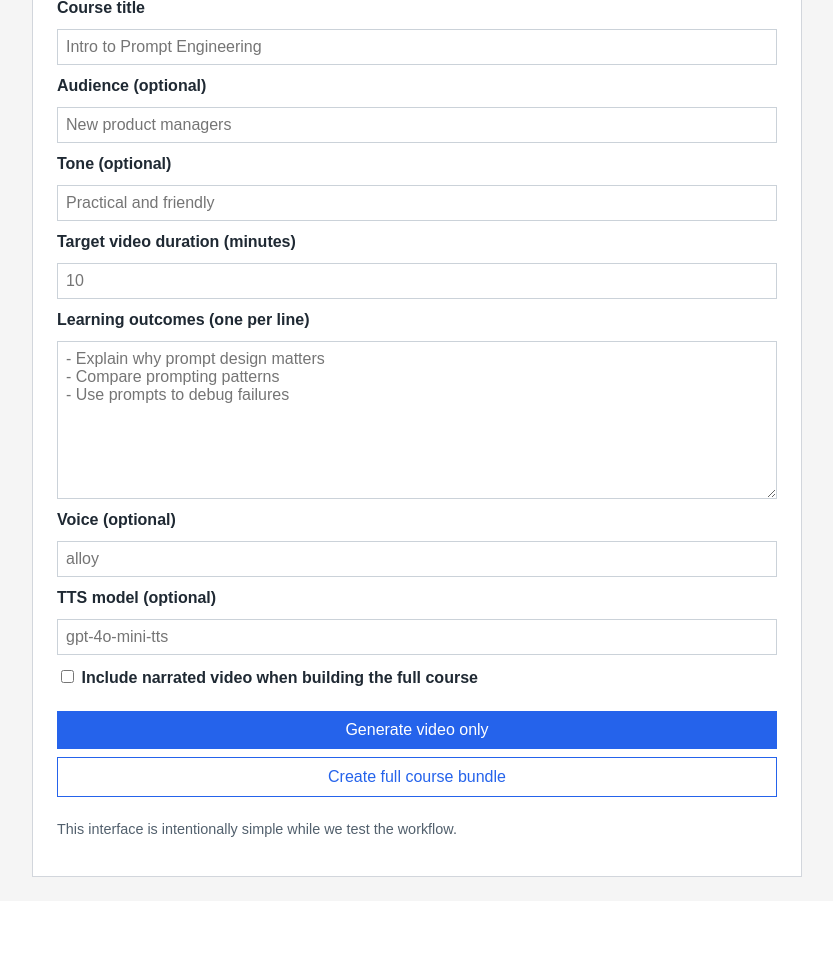
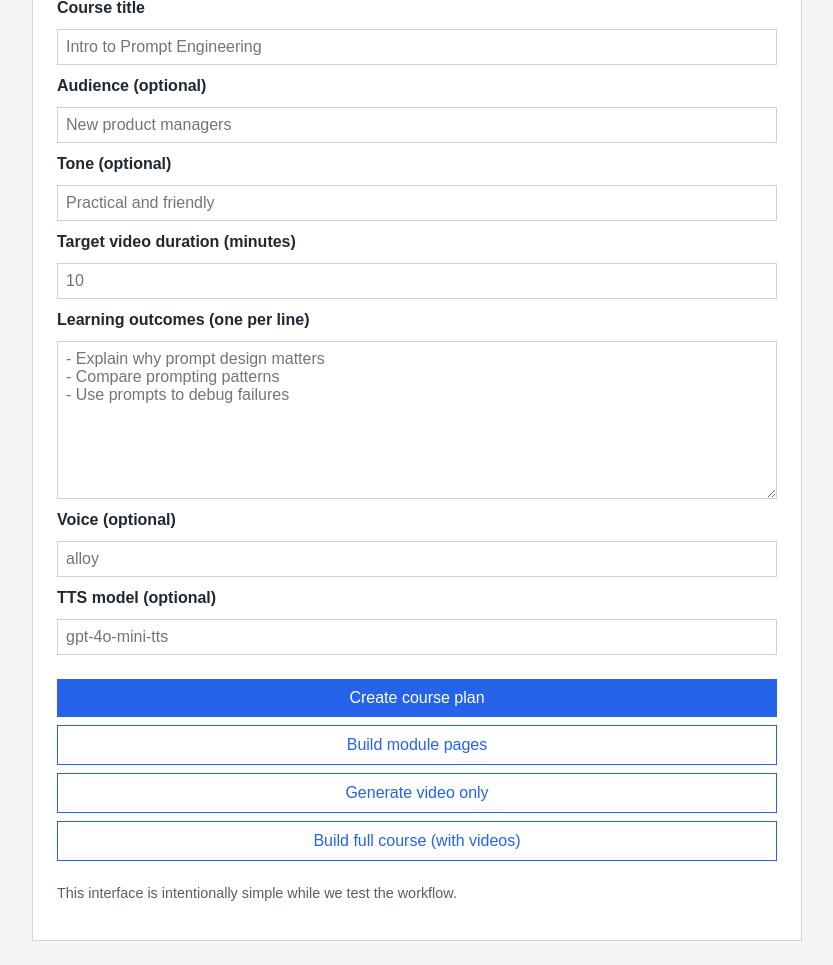
Before and after one commit to KorkmazPolat/AutoGenCourseProject, a FastAPI app: page / in a window 1280 px wide. Shown: the part 142-1107 px from the top of the page, without its empty margins (223-1056 px from the left). Before the commit the page ends 1019 px from the top, so only its background shows below. Run offline with FastAPI, Linux system fonts and the light colour scheme; some libraries are stand-ins or nearby versions.

Commit message:
Full Course Layout

```diff
--- a/course_material_service/main.py
+++ b/course_material_service/main.py
@@ -29,6 +29,12 @@ class GenerationRequest(BaseModel):
     tone: Optional[str] = Field(None, description="Preferred tone of voice.")
     duration_minutes: Optional[int] = Field(None, gt=0, description="Target duration in minutes for the video lesson.")
     project_duration: Optional[str] = Field(None, description="Expected effort for the project assignment.")
+    module_number: Optional[int] = Field(None, description="Module sequence number when generating per-module assets.")
+    module_title: Optional[str] = Field(None, description="Module-specific title when generating per-module assets.")
+    module_summary: Optional[str] = Field(None, description="Short description for the module focus.")
+    module_topics: Optional[List[str]] = Field(
+        None, description="Key topics or themes covered inside this module."
+    )
     model: Optional[str] = Field(
         None,
         description="Optional OpenAI model override (defaults to gpt-4o-mini).",
@@ -138,6 +144,18 @@ def _load_prompt_definitions() -> Dict[str, PromptDefinition]:
 PROMPT_DEFINITIONS = _load_prompt_definitions()
 
 load_dotenv(dotenv_path=".env", override=True)
+
+
+def _parse_learning_outcomes(raw_text: str) -> List[str]:
+    """Split the textarea input into clean outcome lines."""
+    outcomes = [
+        line.lstrip("-• ").strip()
+        for line in (raw_text or "").splitlines()
+        if line.strip()
+    ]
+    if not outcomes:
+        raise HTTPException(status_code=400, detail="At least one learning outcome is required.")
+    return outcomes
 
 
 @lru_cache(maxsize=1)
@@ -400,13 +418,7 @@ def create_course_video(
     voice: Optional[str] = Form(None),
     tts_model: Optional[str] = Form(None),
 ) -> HTMLResponse:
-    outcomes = [
-        line.lstrip("-• ").strip()
-        for line in learning_outcomes.splitlines()
-        if line.strip()
-    ]
-    if not outcomes:
-        raise HTTPException(status_code=400, detail="At least one learning outcome is required.")
+    outcomes = _parse_learning_outcomes(learning_outcomes)
 
     payload = GenerationRequest(
         course_title=course_title,
@@ -449,25 +461,62 @@ def create_course_video(
     )
 
 
-@app.post("/create-course-package", response_class=HTMLResponse, tags=["web"])
-def create_course_package(
+@app.post("/create-course-plan", response_class=HTMLResponse, tags=["web"])
+def create_course_plan(
     request: Request,
     course_title: str = Form(...),
     learning_outcomes: str = Form(...),
     audience: Optional[str] = Form(None),
     tone: Optional[str] = Form(None),
     duration_minutes: Optional[int] = Form(None),
+    voice: Optional[str] = Form(None),  # unused but accepted so the form can submit same fields
+    tts_model: Optional[str] = Form(None),  # unused but accepted so the form can submit same fields
+) -> HTMLResponse:
+    outcomes = _parse_learning_outcomes(learning_outcomes)
+    payload = GenerationRequest(
+        course_title=course_title,
+        learning_outcomes=outcomes,
+        audience=audience,
+        tone=tone,
+        duration_minutes=duration_minutes,
+    )
+
+    blueprint_result = _generate_material_payload(
+        "course_blueprint",
+        payload,
+        preview=False,
+        create_video=False,
+    )
+    blueprint_content = blueprint_result.get("content", {})
+
+    return templates.TemplateResponse(
+        "course_plan.html",
+        {
+            "request": request,
+            "course_title": course_title,
+            "audience": audience,
+            "tone": tone,
+            "duration_minutes": duration_minutes,
+            "learning_outcomes": outcomes,
+            "learning_outcomes_text": learning_outcomes,
+            "blueprint": blueprint_content,
+        },
+    )
+
+
+@app.post("/create-course-pages", response_class=HTMLResponse, tags=["web"])
+def create_course_pages(
+    request: Request,
+    course_title: str = Form(...),
+    learning_outcomes: str = Form(...),
+    audience: Optional[str] = Form(None),
+    tone: Optional[str] = Form(None),
+    duration_minutes: Optional[int] = Form(None),
+    blueprint_json: Optional[str] = Form(None),
     voice: Optional[str] = Form(None),
     tts_model: Optional[str] = Form(None),
-    include_video: Optional[str] = Form(None),
 ) -> HTMLResponse:
-    outcomes = [
-        line.lstrip("-• ").strip()
-        for line in learning_outcomes.splitlines()
-        if line.strip()
-    ]
-    if not outcomes:
-        raise HTTPException(status_code=400, detail="At least one learning outcome is required.")
+    outcomes = _parse_learning_outcomes(learning_outcomes)
 
     payload = GenerationRequest(
         course_title=course_title,
@@ -477,41 +526,68 @@ def create_course_package(
         duration_minutes=duration_minutes,
     )
 
-    should_create_video = include_video is not None
+    blueprint_content: Dict[str, Any]
+    if blueprint_json:
+        try:
+            blueprint_content = json.loads(blueprint_json)
+        except json.JSONDecodeError as exc:
+            raise HTTPException(status_code=400, detail=f"Invalid blueprint data: {exc}") from exc
+    else:
+        blueprint_result = _generate_material_payload(
+            "course_blueprint",
+            payload,
+            preview=False,
+            create_video=False,
+        )
+        blueprint_content = blueprint_result.get("content", {})
 
-    package = generate_all_materials(
-        payload=payload,
-        preview=False,
-        create_video=should_create_video,
-        voice=voice,
-        tts_model=tts_model,
-    )
+    modules = blueprint_content.get("modules") or []
+    module_assets: List[Dict[str, Any]] = []
 
-    materials = package.get("materials", {})
-    video_material = materials.get(VIDEO_PROMPT_ID, {})
-    video_path = video_material.get("video_file")
-    video_url = ""
-    if video_path:
-        path_obj = Path(video_path)
-        video_url = f"/videos/{path_obj.name}"
+    for module in modules:
+        module_number = module.get("number")
+        module_title = module.get("title") or f"Module {module_number}"
+        module_outcomes = module.get("outcomes") or outcomes
+        module_payload = GenerationRequest(
+            course_title=f"{course_title} - Module {module_number}: {module_title}",
+            learning_outcomes=module_outcomes,
+            audience=audience,
+            tone=tone,
+            duration_minutes=duration_minutes,
+            module_number=module_number,
+            module_title=module_title,
+            module_summary=module.get("summary"),
+            module_topics=module.get("key_topics"),
+        )
+
+        assets_for_module: Dict[str, Any] = {}
+        for prompt_id in ("video_script", "reading_material", "quiz_questions"):
+            assets_for_module[prompt_id] = _generate_material_payload(
+                prompt_id,
+                module_payload,
+                preview=False,
+                create_video=False,
+                voice=voice,
+                tts_model=tts_model,
+            )
+        module_assets.append(
+            {
+                "info": module,
+                "assets": assets_for_module,
+            }
+        )
 
     return templates.TemplateResponse(
-        "course_package.html",
+        "course_pages.html",
         {
             "request": request,
             "course_title": course_title,
             "audience": audience,
             "tone": tone,
             "duration_minutes": duration_minutes,
-            "package": package,
-            "materials": materials,
-            "blueprint": materials.get("course_blueprint", {}).get("content"),
-            "video_material": video_material,
             "learning_outcomes": outcomes,
-            "video_url": video_url,
-            "voice": voice or "alloy",
-            "model": video_material.get("model"),
-            "video_file": Path(video_path).name if video_path else None,
+            "blueprint": blueprint_content,
+            "modules_output": module_assets,
         },
     )
 
@@ -523,3 +599,115 @@ def serve_video(filename: str) -> FileResponse:
     if not file_path.exists():
         raise HTTPException(status_code=404, detail="Video not found.")
     return FileResponse(file_path, media_type="video/mp4")
+
+
+@app.post("/create-full-course", response_class=HTMLResponse, tags=["web"])
+def create_full_course(
+    request: Request,
+    course_title: str = Form(...),
+    learning_outcomes: str = Form(...),
+    audience: Optional[str] = Form(None),
+    tone: Optional[str] = Form(None),
+    duration_minutes: Optional[int] = Form(None),
+    voice: Optional[str] = Form(None),
+    tts_model: Optional[str] = Form(None),
+) -> HTMLResponse:
+    """Build a complete course: blueprint + per-module videos, readings, and quizzes."""
+    outcomes = _parse_learning_outcomes(learning_outcomes)
+
+    payload = GenerationRequest(
+        course_title=course_title,
+        learning_outcomes=outcomes,
+        audience=audience,
+        tone=tone,
+        duration_minutes=duration_minutes,
+    )
+
+    # 1) Generate blueprint
+    blueprint_result = _generate_material_payload(
+        "course_blueprint",
+        payload,
+        preview=False,
+        create_video=False,
+    )
+    blueprint_content = blueprint_result.get("content", {})
+
+    # 2) For each module, generate assets and render a video
+    modules = blueprint_content.get("modules") or []
+    module_assets: List[Dict[str, Any]] = []
+
+    for module in modules:
+        module_number = module.get("number")
+        module_title = module.get("title") or f"Module {module_number}"
+        module_outcomes = module.get("outcomes") or outcomes
+        module_payload = GenerationRequest(
+            course_title=f"{course_title} - Module {module_number}: {module_title}",
+            learning_outcomes=module_outcomes,
+            audience=audience,
+            tone=tone,
+            duration_minutes=duration_minutes,
+            module_number=module_number,
+            module_title=module_title,
+            module_summary=module.get("summary"),
+            module_topics=module.get("key_topics"),
+        )
+
+        assets_for_module: Dict[str, Any] = {}
+
+        # Generate and render video for this module
+        video_result = _generate_material_payload(
+            "video_script",
+            module_payload,
+            preview=False,
+            create_video=True,
+            voice=voice,
+            tts_model=tts_model,
+        )
+        video_file = video_result.get("video_file")
+        video_url = ""
+        if video_file:
+            video_url = f"/videos/{Path(video_file).name}"
+        video_result["video_url"] = video_url
+        assets_for_module["video_script"] = video_result
+
+        # Reading material
+        assets_for_module["reading_material"] = _generate_material_payload(
+            "reading_material",
+            module_payload,
+            preview=False,
+            create_video=False,
+            voice=voice,
+            tts_model=tts_model,
+        )
+
+        # Quiz questions
+        assets_for_module["quiz_questions"] = _generate_material_payload(
+            "quiz_questions",
+            module_payload,
+            preview=False,
+            create_video=False,
+            voice=voice,
+            tts_model=tts_model,
+        )
+
+        module_assets.append(
+            {
+                "info": module,
+                "assets": assets_for_module,
+            }
+        )
+
+    return templates.TemplateResponse(
+        "full_course.html",
+        {
+            "request": request,
+            "course_title": course_title,
+            "audience": audience,
+            "tone": tone,
+            "duration_minutes": duration_minutes,
+            "learning_outcomes": outcomes,
+            "blueprint": blueprint_content,
+            "modules_output": module_assets,
+            "voice": voice or "alloy",
+        },
+    )
--- a/course_material_service/templates/index.html
+++ b/course_material_service/templates/index.html
@@ -73,7 +73,7 @@
       <h1>Course Builder (very early draft)</h1>
       <p>Enter a working title and a few learning outcomes. We'll sketch the rest for you.</p>
 
-      <form method="post" action="/create-course-video">
+      <form method="post" action="/create-course-plan">
         <label for="course_title">Course title</label>
         <input id="course_title" name="course_title" type="text" required placeholder="Intro to Prompt Engineering" />
 
@@ -102,14 +102,11 @@
         <label for="tts_model">TTS model (optional)</label>
         <input id="tts_model" name="tts_model" type="text" placeholder="gpt-4o-mini-tts" />
 
-        <label>
-          <input id="include_video" name="include_video" type="checkbox" />
-          Include narrated video when building the full course
-        </label>
-
         <div class="actions">
-          <button type="submit">Generate video only</button>
-          <button type="submit" class="secondary" formaction="/create-course-package">Create full course bundle</button>
+          <button type="submit">Create course plan</button>
+          <button type="submit" class="secondary" formaction="/create-course-pages">Build module pages</button>
+          <button type="submit" class="secondary" formaction="/create-course-video">Generate video only</button>
+          <button type="submit" class="secondary" formaction="/create-full-course">Build full course (with videos)</button>
         </div>
       </form>
 
```
Also changed, not shown: course_material_service/templates/full_course.html (added, +196 -0 lines).
